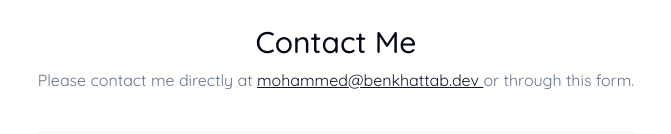
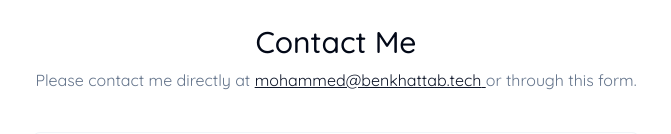
Before and after one commit to 1337Impact/portfolio, a Next.js app: page / in a window 1280 px wide. Shown: the part 4934-5068 px from the top of the page, without its empty margins (304-975 px from the left). Built offline with nearby package versions, Linux system fonts and the light colour scheme; no server answers.

Commit message:
fix: update email and website references to new domain

```diff
--- a/app/layout.tsx
+++ b/app/layout.tsx
@@ -30,12 +30,12 @@ export const metadata: Metadata = {
     "Welzy Alzy",
     "mohammed",
     "benkhattab",
-    "benkhattab.dev",
-    "www.benkhattab.dev",
+    "benkhattab.tech",
+    "www.benkhattab.tech",
   ],
   authors: {
     name: "Mohammed Benkhattab",
-    url: "https://www.benkhattab.dev",
+    url: "https://www.benkhattab.tech",
   },
   robots: {
     index: true,
--- a/lib/data.tsx
+++ b/lib/data.tsx
@@ -396,8 +396,8 @@ export const themeOptions: ThemeOption[] = [
   },
 ];
 
-export const emailId = "mohammed@benkhattab.dev" as const;
-export const websiteUrl = "benkhattab.dev" as const;
+export const emailId = "mohammed@benkhattab.tech" as const;
+export const websiteUrl = "benkhattab.tech" as const;
 
 export const documentsName = {
   cover_letter: "Mohammed_Benkhattab_Cover_Letter.pdf",
```
Also changed, not shown: 2 other files (tests, documents, lock files or other folders).
